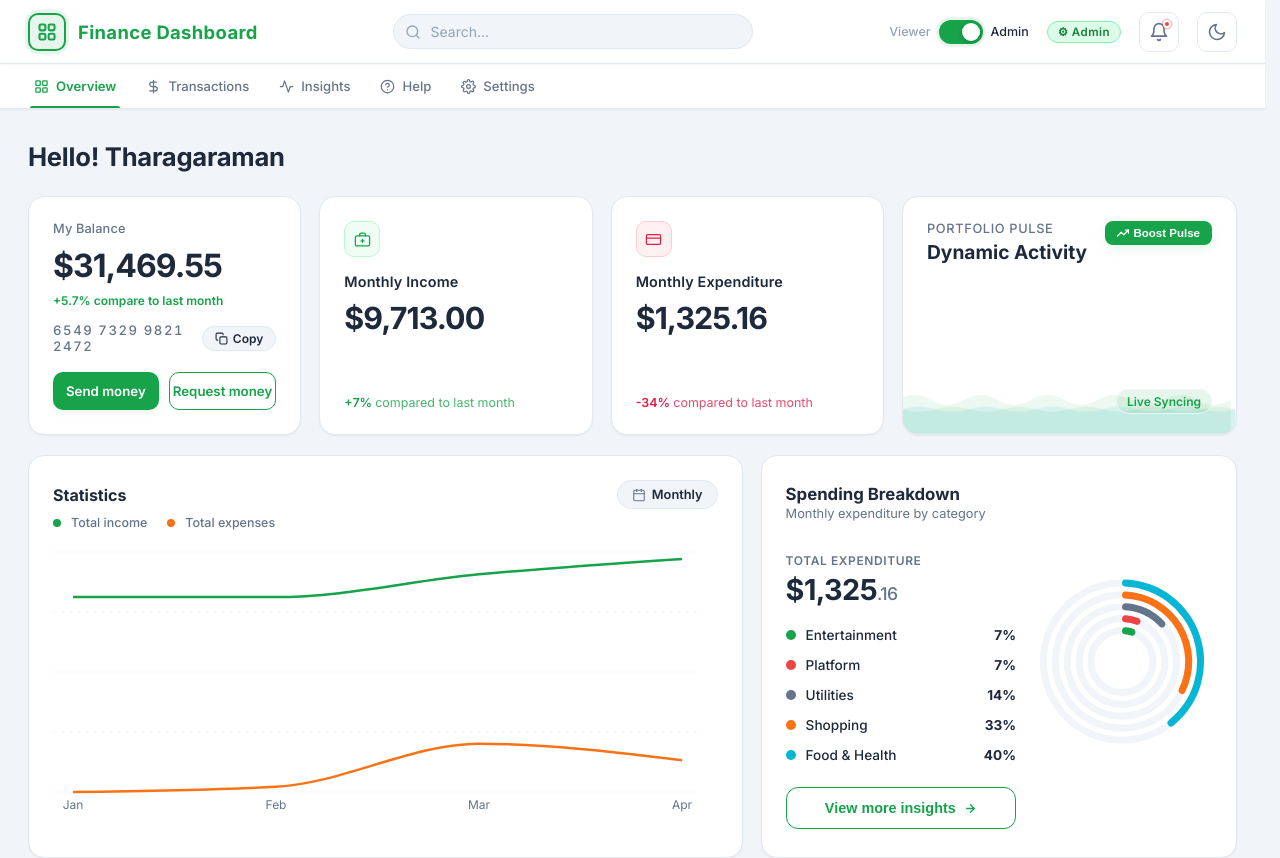
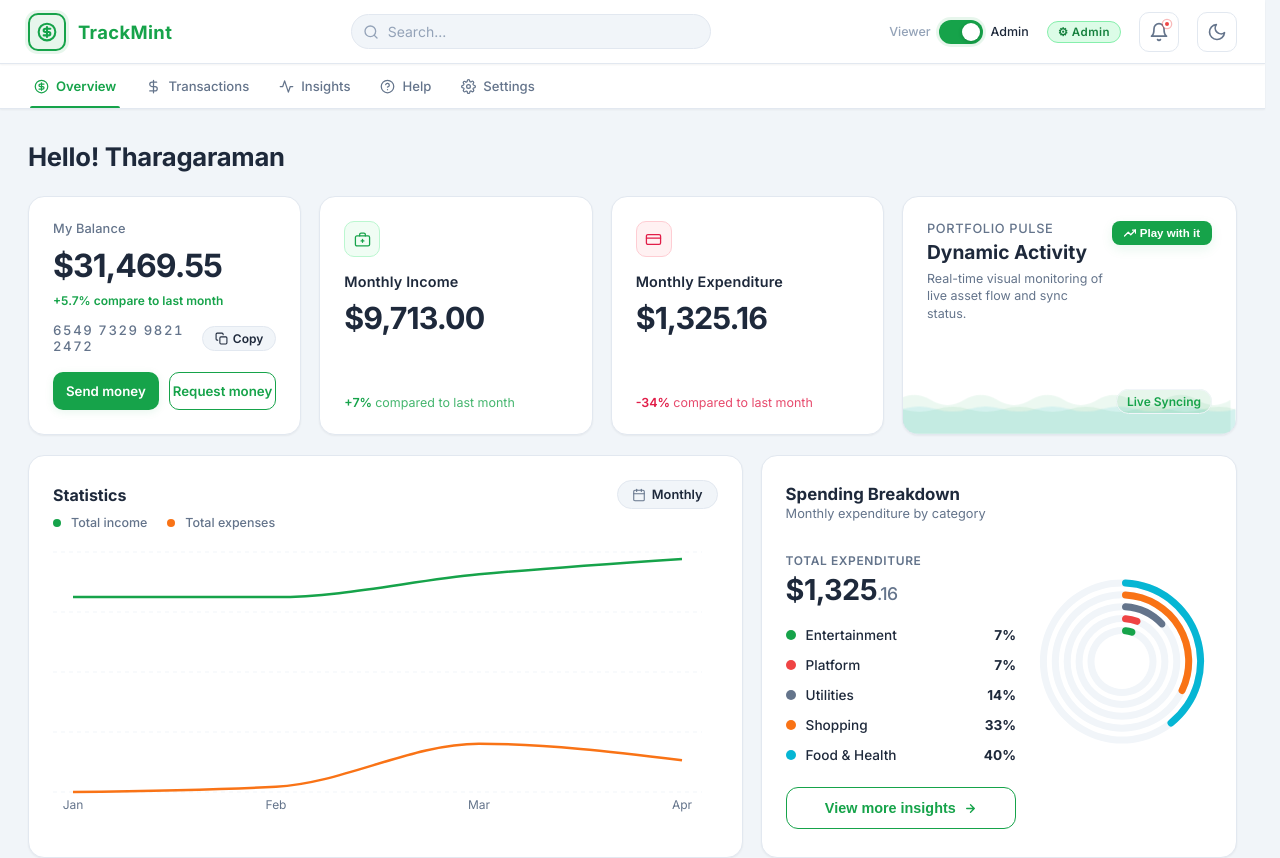
Before and after one commit to tharagaramanbalaji/dashboardproject, a React (Vite) app: page / in a window 1280 px wide. Shown: the top 858 px of the page. Built offline with nearby package versions, Linux system fonts and the light colour scheme.

Commit message:
new changes done

```diff
--- a/index.html
+++ b/index.html
@@ -5,7 +5,7 @@
   <meta charset="UTF-8" />
   <link rel="icon" type="image/png" href="/favicon.png" />
   <meta name="viewport" content="width=device-width, initial-scale=1.0" />
-  <title>Finance Dashboard</title>
+  <title>TrackMint | Smart Finance</title>
 </head>
 
 <body>
--- a/src/components/Dashboard.css
+++ b/src/components/Dashboard.css
@@ -205,7 +205,25 @@
 }
 
 .btn:active {
-  transform: scale(0.97);
+  animation: crazy-shake 0.05s linear infinite;
+  background: #333 !important;
+  color: #fff !important;
+  border-color: #f0f !important;
+  box-shadow: 0 0 20px #f0f !important;
+}
+
+@keyframes crazy-shake {
+  0% { transform: translate(1px, 1px) rotate(0deg); }
+  10% { transform: translate(-1px, -2px) rotate(-1deg); }
+  20% { transform: translate(-3px, 0px) rotate(1deg); }
+  30% { transform: translate(3px, 2px) rotate(0deg); }
+  40% { transform: translate(1px, -1px) rotate(1deg); }
+  50% { transform: translate(-1px, 2px) rotate(-1deg); }
+  60% { transform: translate(-3px, 1px) rotate(0deg); }
+  70% { transform: translate(3px, 1px) rotate(-1deg); }
+  80% { transform: translate(-1px, -1px) rotate(1deg); }
+  90% { transform: translate(1px, 2px) rotate(0deg); }
+  100% { transform: translate(1px, -2px) rotate(-1deg); }
 }
 
 /* ════════════════════════════
--- a/src/components/Dashboard.jsx
+++ b/src/components/Dashboard.jsx
@@ -140,7 +140,14 @@ function MyBalanceCard({ role, balance, index, onAction }) {
       <span className="card__label">My Balance</span>
 
       <div className="card__amount-row">
-        <span className="card__amount">${balance.toLocaleString(undefined, { minimumFractionDigits: 2 })}</span>
+        <motion.span
+          key={balance}
+          initial={{ opacity: 0, y: -10 }}
+          animate={{ opacity: 1, y: 0 }}
+          className="card__amount"
+        >
+          ${balance.toLocaleString(undefined, { minimumFractionDigits: 2 })}
+        </motion.span>
         <span className="card__change change--up">+5.7% compare to last month</span>
       </div>
 
@@ -226,15 +233,13 @@ export default function Dashboard({ onNavigate }) {
     const isSend = type === 'send';
     const finalAmount = isSend ? -Math.abs(amount) : Math.abs(amount);
 
-    // Auto-select latest date from existing transactions to maintain visual order
-    const latestDate = transactions.length > 0
-      ? [...transactions].sort((a,b) => b.date.localeCompare(a.date))[0].date
-      : new Date().toISOString().split('T')[0];
+    // Use current computer date for real-time accuracy
+    const today = new Date().toISOString().split('T')[0];
 
     addTransaction({
       name: isSend ? `Sent to ${name}` : `Requested from ${name}`,
-      category: 'Transfer',
-      date: latestDate,
+      category: isSend ? 'Shopping' : 'Income', // More descriptive categories
+      date: today,
       amount: finalAmount,
       method: 'Digital Wallet',
       status: 'Success'
--- a/src/components/Header.jsx
+++ b/src/components/Header.jsx
@@ -17,13 +17,12 @@ export default function Header() {
         <div className="header__logo-ico">
           <svg viewBox="0 0 24 24" fill="none" stroke="currentColor" strokeWidth="2.5"
             strokeLinecap="round" strokeLinejoin="round" aria-hidden="true">
-            <rect x="3" y="3" width="7" height="7" rx="1.5" />
-            <rect x="14" y="3" width="7" height="7" rx="1.5" />
-            <rect x="3" y="14" width="7" height="7" rx="1.5" />
-            <rect x="14" y="14" width="7" height="7" rx="1.5" />
+            <circle cx="12" cy="12" r="10" />
+            <path d="M16 8h-6a2 2 0 1 0 0 4h4a2 2 0 1 1 0 4H8" />
+            <path d="M12 18V6" />
           </svg>
         </div>
-        <span className="header__title">Finance Dashboard</span>
+        <span className="header__title">TrackMint</span>
       </div>
 
       {/* ── Centre: Search Bar ── */}
--- a/src/components/Navbar.jsx
+++ b/src/components/Navbar.jsx
@@ -7,10 +7,9 @@ const NAV_ITEMS = [
     icon: (
       <svg viewBox="0 0 24 24" fill="none" stroke="currentColor" strokeWidth="2"
         strokeLinecap="round" strokeLinejoin="round" aria-hidden="true">
-        <rect x="3" y="3" width="7" height="7" rx="1" />
-        <rect x="14" y="3" width="7" height="7" rx="1" />
-        <rect x="3" y="14" width="7" height="7" rx="1" />
-        <rect x="14" y="14" width="7" height="7" rx="1" />
+        <circle cx="12" cy="12" r="10" />
+        <path d="M16 8h-6a2 2 0 1 0 0 4h4a2 2 0 1 1 0 4H8" />
+        <path d="M12 18V6" />
       </svg>
     ),
   },
--- a/src/components/PortfolioWave.css
+++ b/src/components/PortfolioWave.css
@@ -11,7 +11,21 @@
   justify-content: space-between;
   overflow: hidden;
   position: relative;
+  transition: all 0.25s ease;
   box-sizing: border-box;
+}
+
+.portfolio-wave.is-boosting {
+  animation: card-pulse 0.4s ease-in-out infinite;
+  border-color: var(--primary);
+  box-shadow: 0 0 40px var(--primary-glow);
+  z-index: 100;
+}
+
+@keyframes card-pulse {
+  0% { transform: scale(1); }
+  50% { transform: scale(1.02) rotate(0.5deg); }
+  100% { transform: scale(1); }
 }
 
 .portfolio-wave__header {
@@ -34,6 +48,14 @@
   color: var(--text-main);
   margin-top: 4px;
   display: block;
+}
+
+.portfolio-wave__subtext {
+  font-size: 0.78rem;
+  color: var(--text-dim);
+  margin: 6px 0 0 0;
+  line-height: 1.4;
+  max-width: 180px;
 }
 
 /* ── The Wave Container ── */
@@ -75,16 +97,23 @@
 }
 
 .portfolio-wave.is-boosting .wave-path {
-  animation-duration: 1s !important;
-  fill: rgba(22, 163, 74, 0.2);
+  animation: wave-pulse 0.5s linear infinite !important;
+  fill: #22c55e; /* Vibrant mint */
 }
 .portfolio-wave.is-boosting .wave-path--2 {
-  animation-duration: 1.5s !important;
-  fill: rgba(22, 163, 74, 0.3);
+  animation: wave-pulse 0.8s linear infinite reverse !important;
+  fill: #3b82f6; /* Blue burst */
 }
 .portfolio-wave.is-boosting .wave-path--3 {
-  animation-duration: 2s !important;
-  fill: rgba(6, 182, 212, 0.2);
+  animation: wave-pulse 1.2s linear infinite !important;
+  fill: #a855f7; /* Purple pulse */
+}
+
+@keyframes wave-pulse {
+  0% { transform: scaleY(1) translateX(0); filter: hue-rotate(0deg); }
+  33% { transform: scaleY(2.2) translateX(-5%); filter: hue-rotate(90deg); }
+  66% { transform: scaleY(0.5) translateX(5%); filter: hue-rotate(180deg); }
+  100% { transform: scaleY(1) translateX(0); filter: hue-rotate(360deg); }
 }
 
 .portfolio-wave__boost {
@@ -114,13 +143,22 @@
 }
 
 .portfolio-wave__boost:active {
-  transform: scale(0.95);
+  transform: scale(0.85) rotate(-5deg);
 }
 
 .portfolio-wave__boost--active {
-  background: var(--bg-app);
-  color: var(--text-main);
-  box-shadow: none;
+  animation: boost-shake 0.2s ease-in-out infinite;
+  background: #f59e0b;
+  color: white;
+  box-shadow: 0 0 20px rgba(245, 158, 11, 0.5);
+}
+
+@keyframes boost-shake {
+  0% { transform: translate(0,0); }
+  25% { transform: translate(2px, 1px); }
+  50% { transform: translate(-1px, -2px); }
+  75% { transform: translate(-2px, 1px); }
+  100% { transform: translate(0,0); }
 }
 
 .wave-content {
@@ -139,6 +177,24 @@
   padding: 4px 10px;
   border-radius: 999px;
   border: 1px solid var(--border-light);
+  transition: all 0.1s;
+}
+
+.portfolio-wave.is-boosting .wave-value {
+  animation: glitch-text 0.1s infinite;
+  background: #000;
+  color: #0f0;
+  border-color: #0f0;
+  text-transform: uppercase;
+}
+
+@keyframes glitch-text {
+  0% { transform: translate(0); text-shadow: 2px 0 red, -2px 0 blue; }
+  20% { transform: translate(-2px, 2px); text-shadow: -2px 0 red, 2px 0 blue; }
+  40% { transform: translate(-2px, -2px); }
+  60% { transform: translate(2px, 2px); }
+  80% { transform: translate(2px, -2px); }
+  100% { transform: translate(0); }
 }
 
 @media (max-width: 768px) {
--- a/src/components/PortfolioWave.jsx
+++ b/src/components/PortfolioWave.jsx
@@ -19,12 +19,13 @@ export default function PortfolioWave() {
         <svg viewBox="0 0 24 24" fill="none" stroke="currentColor" strokeWidth="2.5" strokeLinecap="round" strokeLinejoin="round" style={{ width: 12, height: 12 }}>
           <polyline points="23 6 13.5 15.5 8.5 10.5 1 18" /><polyline points="17 6 23 6 23 12" />
         </svg>
-        {isBoosting ? 'Pulse Active' : 'Boost Pulse'}
+        {isBoosting ? 'Syncing...' : 'Play with it'}
       </button>
 
       <div className="portfolio-wave__header">
         <span className="portfolio-wave__label">Portfolio Pulse</span>
         <span className="portfolio-wave__status">Dynamic Activity</span>
+        <p className="portfolio-wave__subtext">Real-time visual monitoring of live asset flow and sync status.</p>
       </div>
 
       <div className="wave-container">
```
